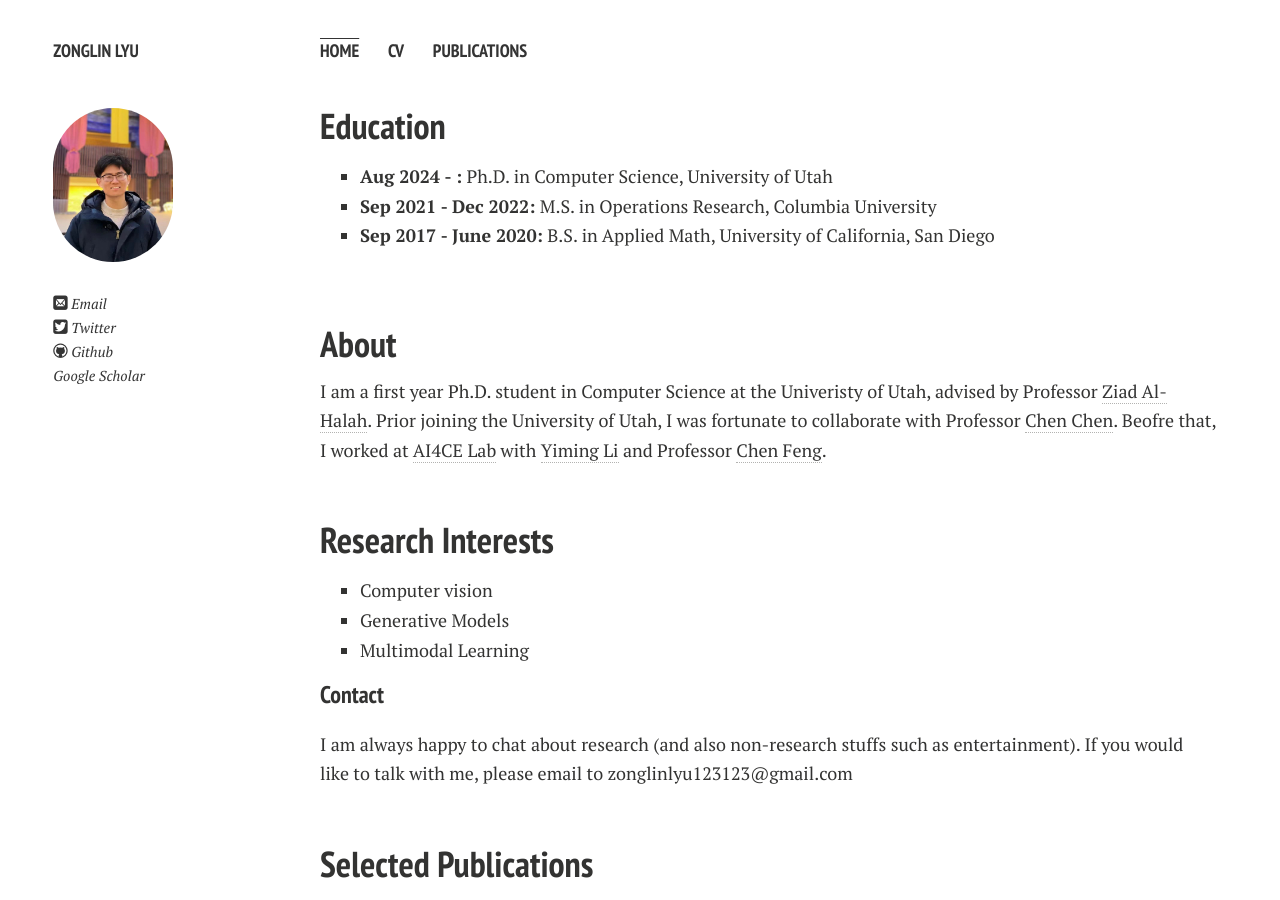
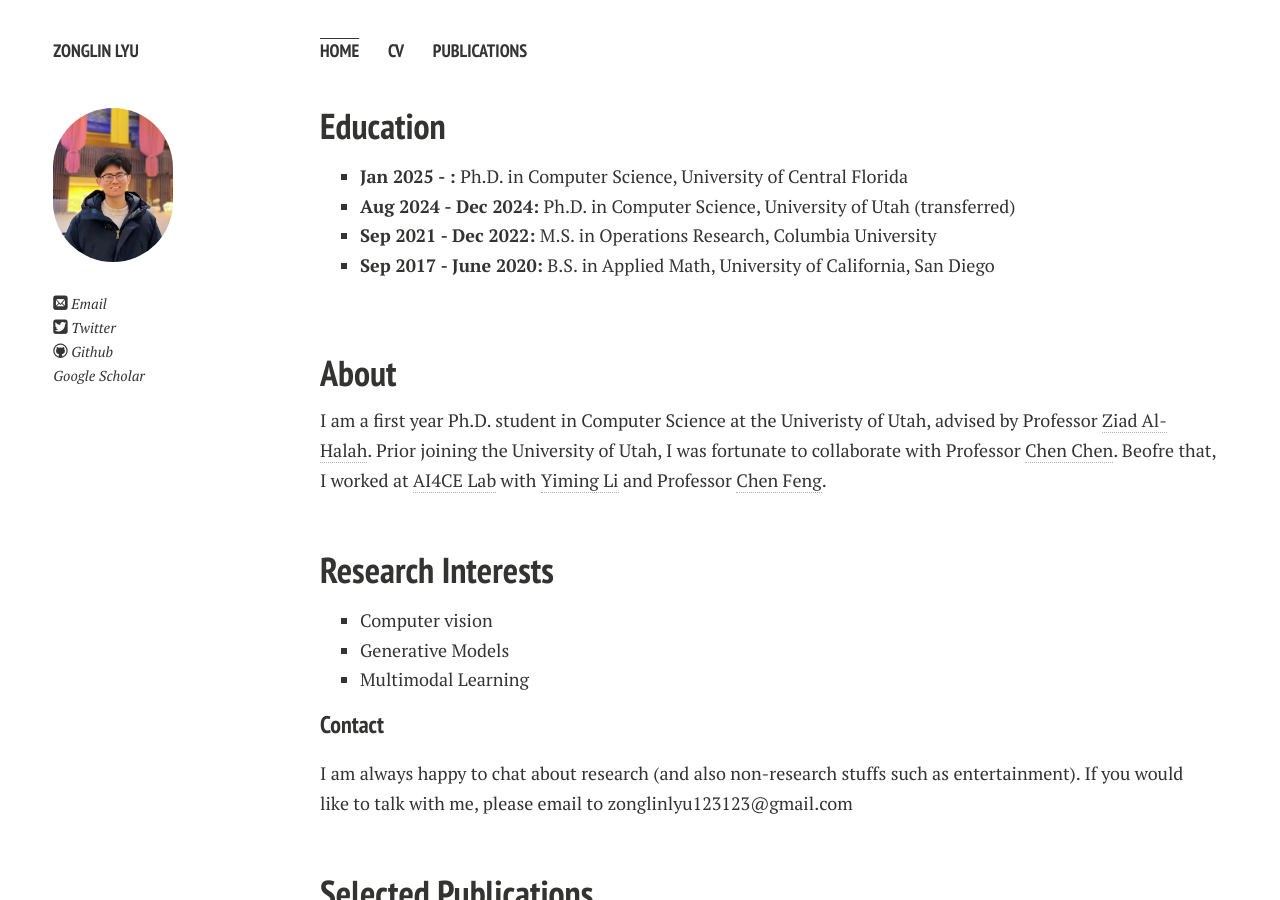
Before and after one commit to ZonglinL/ZonglinL.github.io, a Jekyll site: the page built from index.md, in a window 1280 px wide and 900 px high. Built offline with Jekyll 4.4.1, drawn with Linux system fonts in a browser that asks for light colours; nearby versions of some CDN libraries; comment, search, counter and statistics services are not loaded; a style sheet for code colours, icons or effects is not loaded; our own code applies the rules of GitHub Pages for plain Markdown files.

Commit message:
Update index.md

```diff
--- a/index.md
+++ b/index.md
@@ -3,7 +3,8 @@ layout: page
 ---
 
 ## Education
-- **Aug 2024 - :** Ph.D. in Computer Science, University of Utah
+- **Jan 2025 - :** Ph.D. in Computer Science, University of Central Florida
+- **Aug 2024 - Dec 2024:** Ph.D. in Computer Science, University of Utah (transferred)
 - **Sep 2021 - Dec 2022:** M.S. in Operations Research, Columbia University
 - **Sep 2017 - June 2020:** B.S. in Applied Math, University of California, San Diego
 
```
